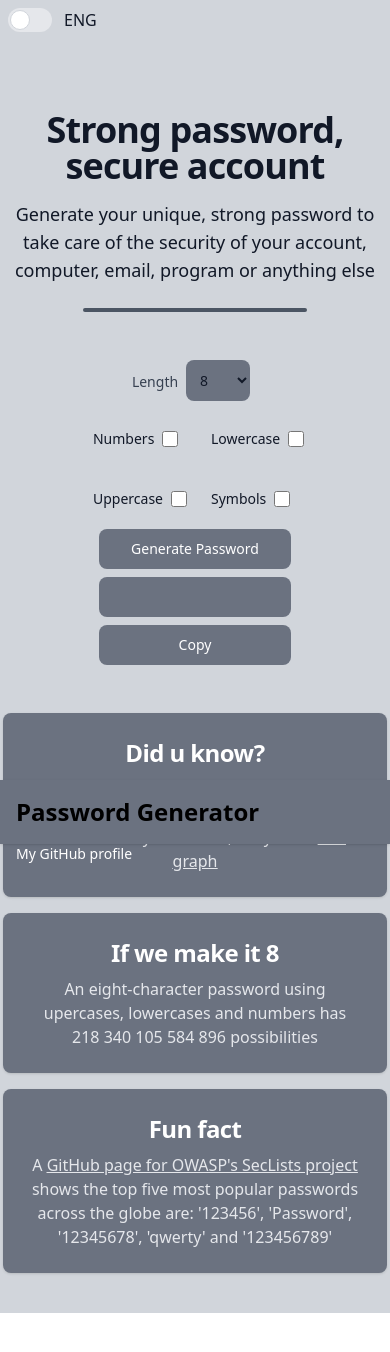
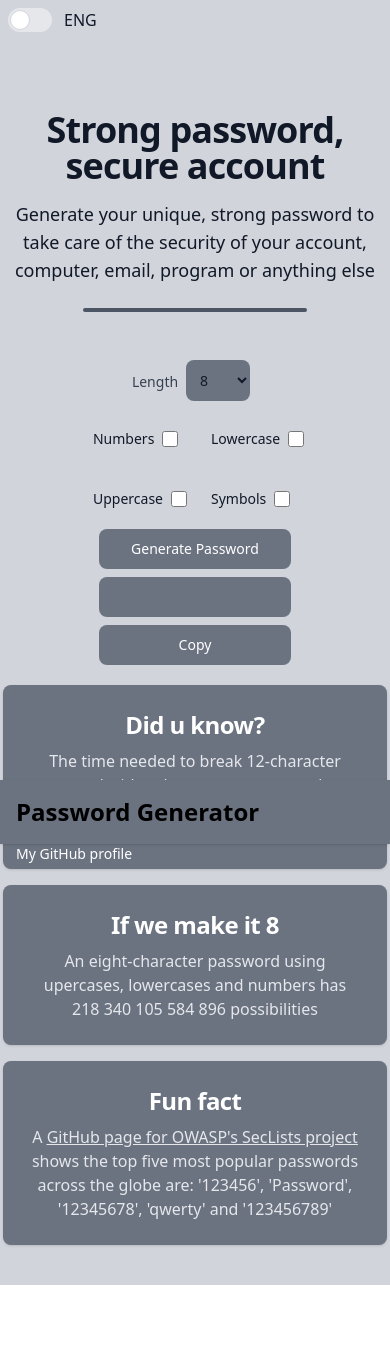
Before and after one commit to WarcholF/PasswordGenerator, a React (Create React App) app in the folder password-generator/: page / in a window 390 px wide. After the commit the page ends 1325 px from the top, so only its background shows below. Built offline with nearby package versions, Linux system fonts and the light colour scheme; the HTML template or start-up script is replaced by a standard one.

Commit message:
i wish it ll fix bug on my mums phone

```diff
--- a/password-generator/src/components/ENG/CardEng.js
+++ b/password-generator/src/components/ENG/CardEng.js
@@ -1,6 +1,6 @@
 const CardEng = () => {
   return (
-    <div className="flex justify-center mt-20 mb-10 pb-10 bg-gray-300 max-md:mt-10 max-md:grid max-md:grid-colss-1 max-md:gap-y-4 md:space-x-10">
+    <div className="flex justify-center mt-20 mb-10 pb-10 bg-gray-300 max-md:mt-5 max-md:grid max-md:grid-colss-1 max-md:gap-y-4 md:space-x-10">
       <div className="block max-w-sm p-6 rounded-lg shadow bg-gray-500">
         <h5 class="mb-2 text-2xl font-bold tracking-tight text-white text-center">
           Did u know?
--- a/password-generator/src/components/ENG/FormEng.js
+++ b/password-generator/src/components/ENG/FormEng.js
@@ -236,7 +236,7 @@ const FormEng = () => {
         ></input>
         <button
           type="button"
-          class="py-2.5 px-5 mx-2 mb-2 text-sm font-medium  text-white focus:outline-none bg-gray-500 rounded-lg focus:z-10 dark:bg-gray-500 dark:text-white dark:hover:text-white"
+          class="py-2.5 px-5 mx-2 mb-2 max-sm:mb-0 text-sm font-medium  text-white focus:outline-none bg-gray-500 rounded-lg focus:z-10 dark:bg-gray-500 dark:text-white dark:hover:text-white"
           onClick={() => {
             navigator.clipboard.writeText(passwordChange);
           }}
--- a/password-generator/src/components/PL/CardPL.js
+++ b/password-generator/src/components/PL/CardPL.js
@@ -1,6 +1,6 @@
 const CardPL = () => {
   return (
-    <div className="flex justify-center mt-20 mb-10 pb-10 bg-gray-300 max-md:mt-10 max-md:grid max-md:grid-colss-1 max-md:gap-y-4 md:space-x-10">
+    <div className="flex justify-center mt-20 mb-10 pb-10 bg-gray-300 max-md:mt-5 max-md:grid max-md:grid-colss-1 max-md:gap-y-4 md:space-x-10">
       <div className="block max-w-sm p-6 rounded-lg shadow bg-gray-500">
         <h5 class="mb-2 text-2xl font-bold tracking-tight text-white text-center">
           Czy wiedziałeś że?
--- a/password-generator/src/components/PL/FormPL.js
+++ b/password-generator/src/components/PL/FormPL.js
@@ -236,7 +236,7 @@ const FormPL = () => {
         ></input>
         <button
           type="button"
-          class="py-2.5 px-5 mx-2 mb-2 text-sm font-medium  text-white focus:outline-none bg-gray-500 rounded-lg focus:z-10 dark:bg-gray-500 dark:text-white dark:hover:text-white"
+          class="py-2.5 px-5 mx-2 mb-2 max-sm:mb-0 text-sm font-medium  text-white focus:outline-none bg-gray-500 rounded-lg focus:z-10 dark:bg-gray-500 dark:text-white dark:hover:text-white"
           onClick={() => {
             navigator.clipboard.writeText(passwordChange);
           }}
```
